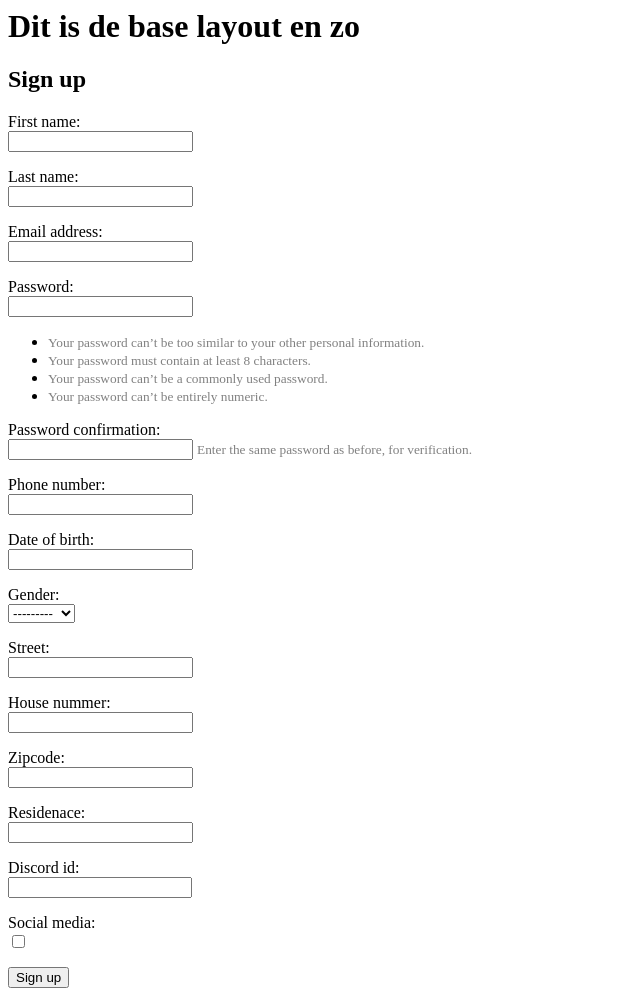
After one commit to Pineapple217/Muze-Site, a Django app: page /ledenlijst/signup/ in a window 1280 px wide. The commit adds this page. Shown: the whole page, without its empty margins (0-640 px from the left). Run offline with Django 4.2, Linux system fonts and the light colour scheme.

Commit message:
Form voor login toegevoegt

```diff
--- /dev/null
+++ b/ledenlijst/forms.py
@@ -0,0 +1,52 @@
+from django import forms
+from .models import Lid
+from django.contrib.auth.forms import UserCreationForm
+from django.contrib.auth.models import User
+from django.forms import ModelForm
+
+from django.utils.translation import gettext as _
+class UserSignUpForm(UserCreationForm):
+    # first_name = forms.CharField()
+    # first_name.label = 'Voornaam'
+
+    # last_name = forms.CharField()
+    # last_name.label = 'Achternaam'
+
+    # email = forms.EmailField()
+    # email.label = 'E-mailadres'
+
+    # tel = forms.RegexField(regex=r'^\+?1?\d{9,15}$')
+    # tel.label = 'Telefoonnummer'
+
+    # date_of_birth = forms.DateField()
+    # date_of_birth.label = 'Geboortedatum'
+
+    # gender = forms.ChoiceField()
+    # gender.label = 'Gender'
+
+    class Meta:
+        model = User
+        fields = ('first_name', 'last_name', 'email', 'password1', 'password2',)
+
+    def save(self, commit=True):
+        user = super(UserSignUpForm, self).save(commit=False)
+        user.email = self.cleaned_data['email']
+        if commit:
+            user.save()
+        return User
+
+class LidSignUpForm(ModelForm):
+    class Meta:
+        model = Lid
+        fields = ('tel', 'date_of_birth', 'gender', 'street', 'house_number', 'zipcode', 'residence', 'discord_id', 'media',)
+        labels = {
+            'tel': _('Phone number'),
+            'date_of_birth': _('Date of birth'),
+            'gender': _('Gender'),
+            'street': _('Street'),
+            'house_number': _('House nummer'),
+            'zipcode': _('Zipcode'),
+            'residence': _('Residenace'),
+            'discord_id': _('Discord id'),
+            'media': _('Social media'),
+        }
--- a/ledenlijst/models.py
+++ b/ledenlijst/models.py
@@ -1,21 +1,20 @@
 from django.db import models
 from django.contrib.auth.models import User
-# from django.db.models.signals import post_save
-# from django.dispatch import receiver
+from django.db.models.signals import post_save
+from django.dispatch import receiver
 
+from django.utils.translation import gettext as _
 # Create your models here.
 class Lid(models.Model):
     user = models.OneToOneField(User, on_delete=models.CASCADE)
 
-    # naam = models.CharField(max_length=100)
-    # voornaam = models.CharField(max_length=100)
     date_of_birth = models.DateField()
     tel = models.CharField(max_length=50)
 
     GENDERS = [
-        ('M', 'Male'),
-        ('F', 'Female'),
-        ('X', 'Other'),
+        ('M', _('Male')),
+        ('F', _('Female')),
+        ('X', _('Other')),
     ]
     gender = models.CharField(max_length=1, choices=GENDERS)
     street = models.CharField(max_length=200)
@@ -39,3 +38,8 @@ class Lid(models.Model):
     # @receiver(post_save, sender=User)
     # def save_user_profile(sender, instace, **kwargs):
     #     instace.profile.save()
+    @receiver(post_save, sender=User)
+    def update_user_profile(sender, instance, created, **kwargs):
+        if created:
+            Lid.objects.create(user=instance)
+        instance.profile.save()
--- a/ledenlijst/templates/ledenlijst/ledenlijst.html
+++ b/ledenlijst/templates/ledenlijst/ledenlijst.html
@@ -9,9 +9,10 @@
 <h1>Dit zijn alle leden, waaw wat mooi</h1>
 <table style="width: 100%">
   <tr>
-    <th>Naam</th>
+    <th>Achternaam</th>
     <th>Voornaam</th>
     <th>E-mailadres</th>
+    <th>Telefoonnummer</th>
     <th>Geboortdatum</th>
     <th>Gender</th>
     <th>Adres</th>
@@ -24,6 +25,7 @@
     <td>{{ lid.user.last_name }}</td>
     <td>{{ lid.user.first_name }}</td>
     <td>{{ lid.user.email }}</td>
+    <td>{{ lid.tel }}</td>
     <td>{{ lid.date_of_birth|date:"" }}</td>
     <td>
       {% if lid.gender == "M" %} Man {% elif lid.gender == "F"%} Vrouw {% else%}
--- /dev/null
+++ b/ledenlijst/templates/ledenlijst/signup.html
@@ -0,0 +1,23 @@
+{% extends 'base.html' %}
+
+{% block content %}
+  <h2>Sign up</h2>
+  <form method="post">
+    {% csrf_token %}
+    {% for form in forms %}
+    {% for field in form %}
+      <p>
+        {{ field.label_tag }}<br>
+        {{ field }}
+        {% if field.help_text %}
+          <small style="color: grey">{{ field.help_text }}</small>
+        {% endif %}
+        {% for error in field.errors %}
+          <p style="color: red">{{ error }}</p>
+        {% endfor %}
+      </p>
+    {% endfor %}
+    {% endfor %}
+    <button type="submit">Sign up</button>
+  </form>
+{% endblock %}
--- a/ledenlijst/urls.py
+++ b/ledenlijst/urls.py
@@ -3,5 +3,6 @@ from . import views
 
 # URLconf
 urlpatterns = [
-    path('', views.ledenlijst)
+    path('', views.ledenlijst),
+    path('signup/', views.signup)
 ]
--- a/ledenlijst/views.py
+++ b/ledenlijst/views.py
@@ -1,16 +1,33 @@
-from django.shortcuts import render
+from django.shortcuts import render, redirect
+from django.contrib.auth import login, authenticate
 from .models import Lid
-from django.contrib.auth import get_user_model
+from .forms import UserSignUpForm, LidSignUpForm
 
 # Create your views here.
 from django.shortcuts import render
 
 def ledenlijst(request, *args, **kwargs):
-    # User = get_user_model()
-    # q = User.objects.all()
     leden = Lid.objects.all()
     context = {
         'leden': leden,
     }
 
     return render(request, 'ledenlijst/ledenlijst.html', context)
+
+def signup(request):
+    if request.method == 'POST':
+            user_form = UserSignUpForm(request.POST)
+            lid_form = LidSignUpForm(request.POST)
+            if user_form.is_valid() and lid_form.is_valid():
+                user = user_form.save()
+                user.refresh_from_db()
+                # raw_password = user_form.cleaned_data.get('password1')
+                # user = authenticate(username=user.username, password=raw_password)
+                # login(request, user)
+                lid_form = LidSignUpForm(request.POST, initial=user.lid)
+                lid_form.full_clean()
+                lid_form.save()
+    else:
+        user_form = UserSignUpForm()
+        lid_form = LidSignUpForm()
+    return render(request, 'ledenlijst/signup.html', {'forms': (user_form, lid_form)})
```
Also changed, not shown: MuzeSite/settings.py (+6 -1 lines), locale/nl/LC_MESSAGES/django.po (added), 1 other file.
